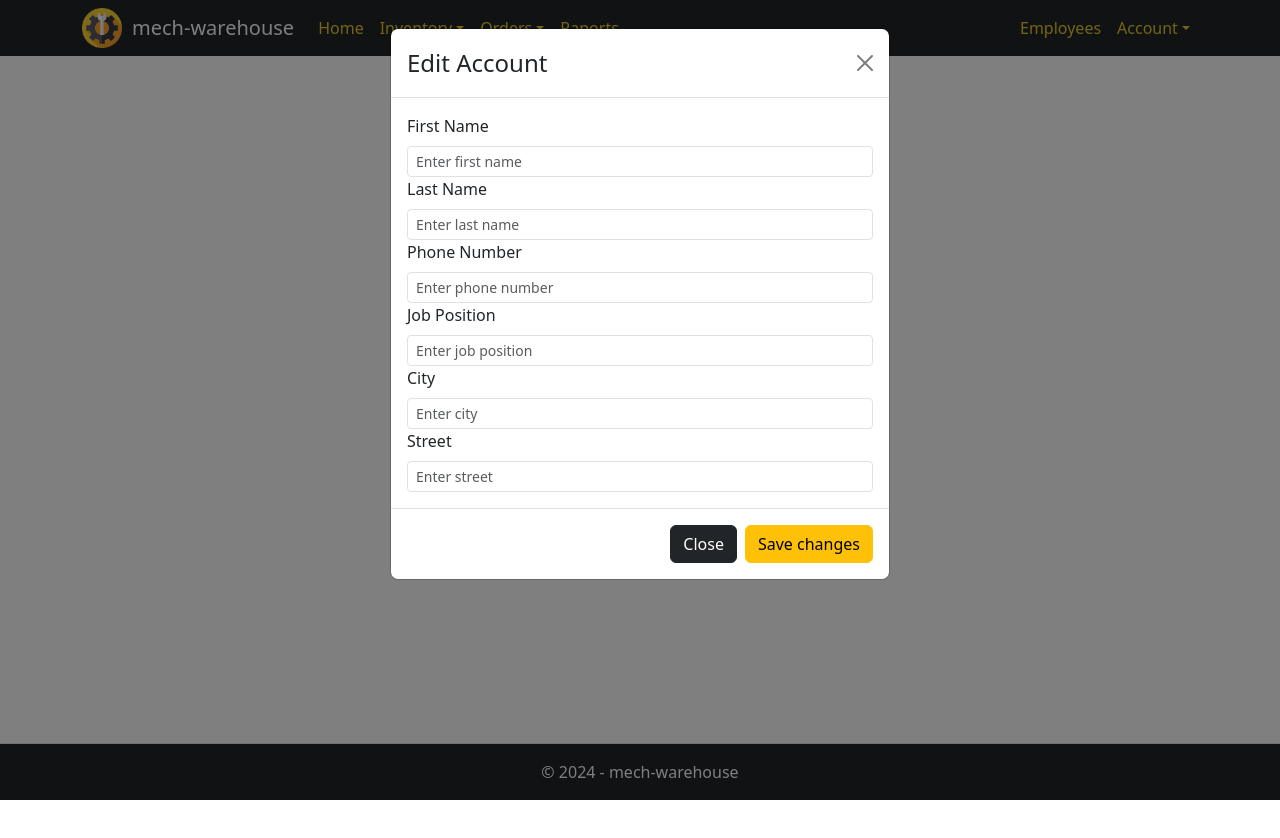
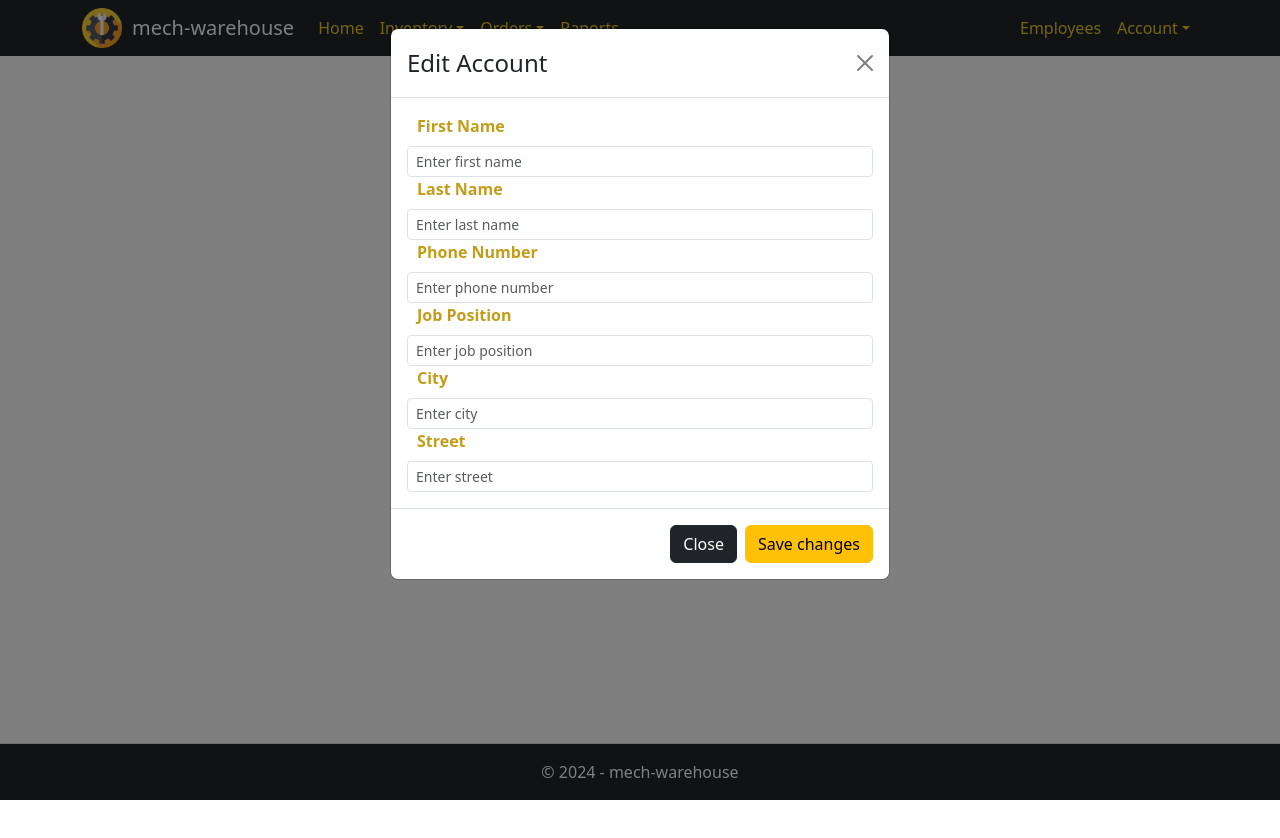
Before and after one commit to karoldziadkowiec/mech-warehouse, a React (Create React App) app in the folder mech-warehouse-gui/: page /account in a window 1280 px wide. Both pictures are taken after a click on the button "Edit account". Shown: the top 838 px of the page. Built offline with nearby package versions, Linux system fonts and the light colour scheme.

Commit message:
Account page: editing and deleting account working correctly

```diff
--- a/mech-warehouse-gui/src/components/user/Account.tsx
+++ b/mech-warehouse-gui/src/components/user/Account.tsx
@@ -118,27 +118,27 @@ const Account = () => {
                 <Modal.Body>
                     <Form>
                         <Form.Group controlId="formFirstName">
-                            <Form.Label>First Name</Form.Label>
+                            <Form.Label className="yellow-label">First Name</Form.Label>
                             <Form.Control name="firstName" size="sm" type="text" placeholder="Enter first name" maxLength={20} onChange={handleChange} required value={editedUser?.firstName || ''} />
                         </Form.Group>
                         <Form.Group controlId="formLastName">
-                            <Form.Label>Last Name</Form.Label>
+                            <Form.Label className="yellow-label">Last Name</Form.Label>
                             <Form.Control name="lastName" size="sm" type="text" placeholder="Enter last name" maxLength={30} onChange={handleChange} required value={editedUser?.lastName || ''} />
                         </Form.Group>
                         <Form.Group controlId="formPhoneNumber">
-                            <Form.Label>Phone Number</Form.Label>
+                            <Form.Label className="yellow-label">Phone Number</Form.Label>
                             <Form.Control name="phoneNumber" size="sm" type="tel" placeholder="Enter phone number" maxLength={9} onChange={handleChange} required value={editedUser?.phoneNumber || ''} />
                         </Form.Group>
                         <Form.Group controlId="formJobPosition">
-                            <Form.Label>Job Position</Form.Label>
+                            <Form.Label className="yellow-label">Job Position</Form.Label>
                             <Form.Control name="position.name" size="sm" type="text" placeholder="Enter job position" maxLength={20} onChange={handleChange} required value={editedUser?.position.name || ''} />
                         </Form.Group>
                         <Form.Group controlId="formCity">
-                            <Form.Label>City</Form.Label>
+                            <Form.Label className="yellow-label">City</Form.Label>
                             <Form.Control name="address.city" size="sm" type="text" placeholder="Enter city" maxLength={20} onChange={handleChange} required value={editedUser?.address.city || ''} />
                         </Form.Group>
                         <Form.Group controlId="formStreet">
-                            <Form.Label>Street</Form.Label>
+                            <Form.Label className="yellow-label">Street</Form.Label>
                             <Form.Control name="address.street" size="sm" type="text" placeholder="Enter street" maxLength={30} onChange={handleChange} required value={editedUser?.address.street || ''} />
                         </Form.Group>
                     </Form>
```
